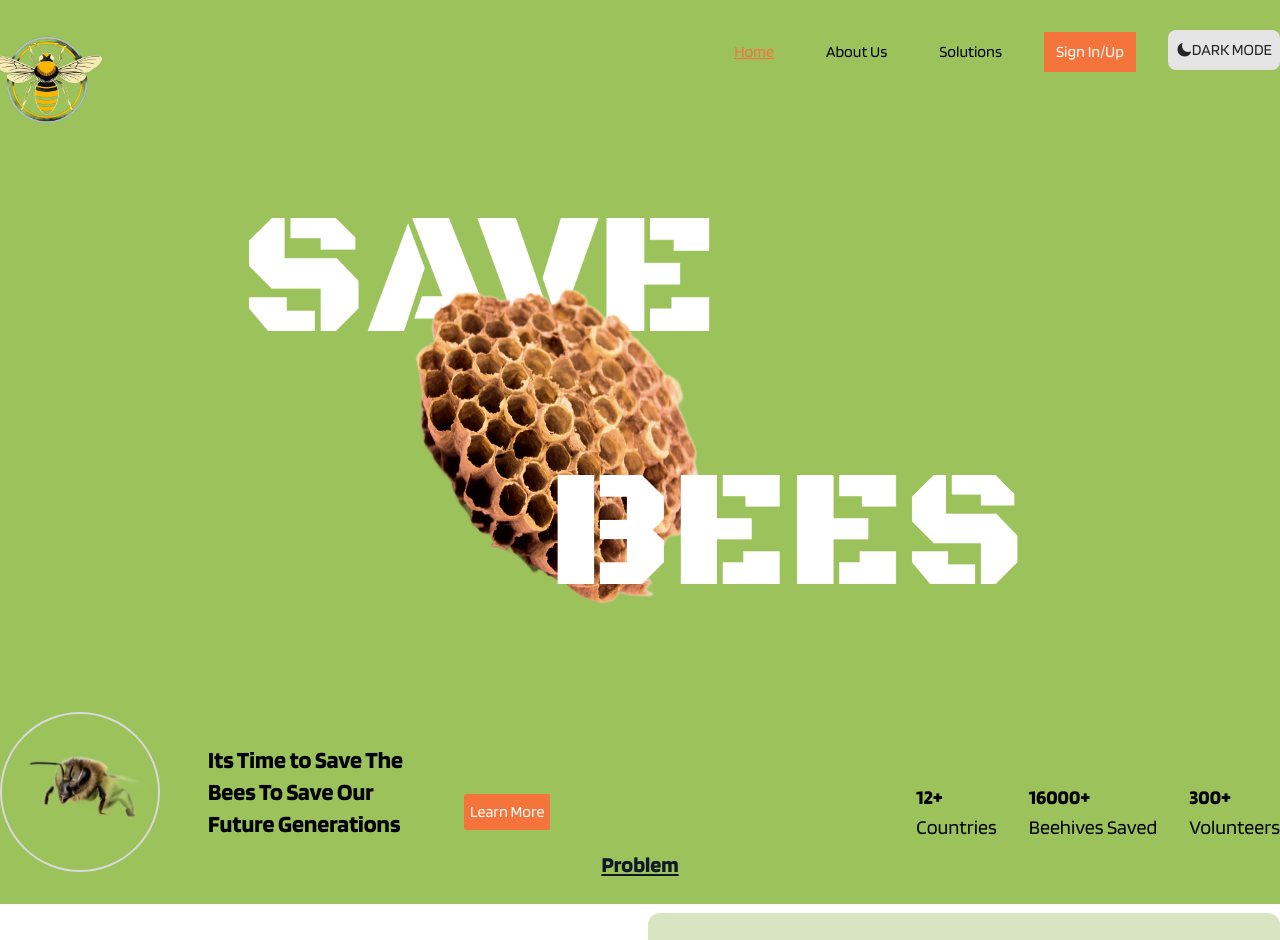
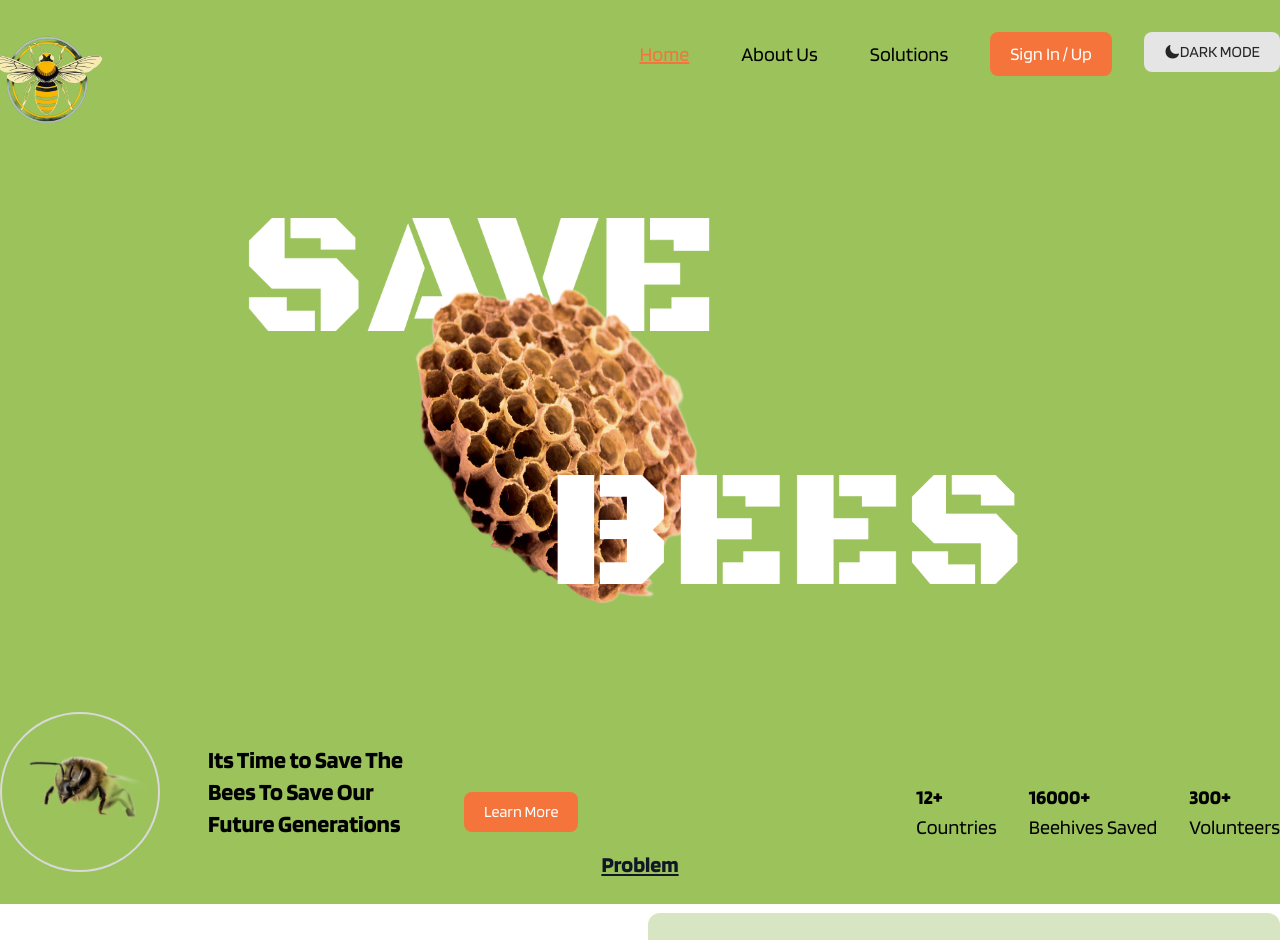
Before and after one commit to chingu-voyages/v50-tier3-team-28, a React (Vite) app in the folder client/: page / in a window 1280 px wide. Shown: the top 940 px of the page. Built offline with nearby package versions, Linux system fonts and the light colour scheme; no server answers.

Commit message:
update landing page styles
Co-authored-by: KseniiaRiabova <KseniiaRiabova@users.noreply.github.com>

```diff
--- a/client/src/components/UI/DarkLightModeButton.jsx
+++ b/client/src/components/UI/DarkLightModeButton.jsx
@@ -13,7 +13,7 @@ export const DarkLightModeButton = () => {
     <>
       {
         dark && <Button
-          className="bg-neutral-800 text-neutral-200 p-2 -mt-2 uppercase rounded-lg hover:bg-neutral-600 focus:bg-neutral-600 flex items-center justify-center whitespace-nowrap"
+          className="bg-neutral-800 text-neutral-200 px-5 py-2 -mt-2 uppercase rounded-lg hover:bg-neutral-600 focus:bg-neutral-600 flex items-center justify-center whitespace-nowrap"
           type="button"
           text="Light Mode"
           onClick={() => darkModeHandler()}
@@ -31,7 +31,7 @@ export const DarkLightModeButton = () => {
 
       {
         !dark && <Button
-          className="bg-neutral-200 text-neutral-800 p-2 -mt-2 uppercase rounded-lg hover:bg-neutral-300 focus:bg-neutral-300 flex items-center justify-center whitespace-nowrap"
+          className="bg-neutral-200 text-neutral-800 px-5 py-2 -mt-2 uppercase rounded-lg hover:bg-neutral-300 focus:bg-neutral-300 flex items-center justify-center whitespace-nowrap"
           type="button"
           text="Dark Mode"
           onClick={() => darkModeHandler()}
--- a/client/src/components/UI/MainHeroLandingSurvey.jsx
+++ b/client/src/components/UI/MainHeroLandingSurvey.jsx
@@ -21,7 +21,7 @@ export const MainHeroLandingSurvey = () => {
         </h2>
 
         <Button
-          className="font-normal text-white bg-[#F4743B] rounded-sm p-1.5 md:mt-10 dark:text-black"
+          className="font-normal text-white bg-[#F4743B] px-5 py-2 rounded-lg md:mt-10 dark:text-black"
           type="button"
           text="Learn More"
         />
--- a/client/src/components/UI/Nav.jsx
+++ b/client/src/components/UI/Nav.jsx
@@ -27,25 +27,25 @@ export const Nav = ({ action, onClickHandler }) => {
           <li>
             <AnchorLink
               href="#"
-              className={`underline text-[#F4743B] p-2.5`}
+              className= "text-xl underline text-[#F4743B] p-2.5"
               text="Home"
             />
           </li>
           <li>
             <AnchorLink
               href="#footer"
-              className="text-black p-2.5 dark:text-white"
+              className="text-xl text-black p-2.5 dark:text-white"
               text="About Us"
             />
           </li>
           <li className="text-center">
-            <Link to="/solutions" className="text-black p-2.5 dark:text-white">
+            <Link to="/solutions" className="text-xl text-black p-2.5 dark:text-white">
               Solutions
             </Link>
           </li>
           <li className="flex items-center">
             <Button
-              className="bg-navSignupButton text-navSignupButtonWhite font-normal px-3 py-2 text-center"
+              className="bg-navSignupButton text-navSignupButtonWhite text-lg font-normal px-5 py-2 rounded-lg text-center"
               type="button"
               text={action}
               onClickHandler={onClickHandler}
--- a/client/src/layout/HomeLayout.jsx
+++ b/client/src/layout/HomeLayout.jsx
@@ -30,7 +30,7 @@ const HomeLayout = () => {
   };
 
   useEffect(() => {
-    setAction(isAuthenticated ? "Log Out" : "Sign In/Up");
+    setAction(isAuthenticated ? "Log Out" : "Sign In / Up");
   }, [isAuthenticated]);
 
   return (
```
